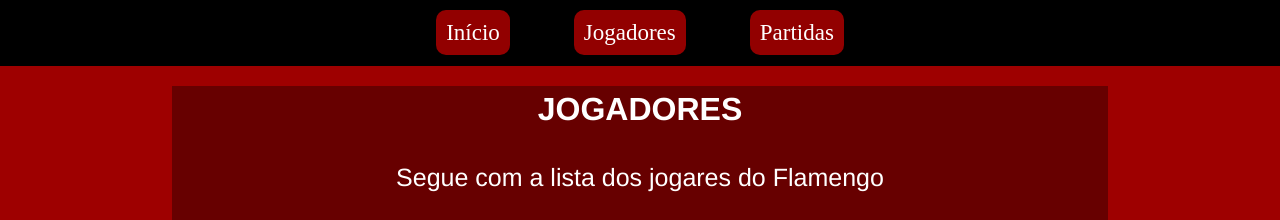
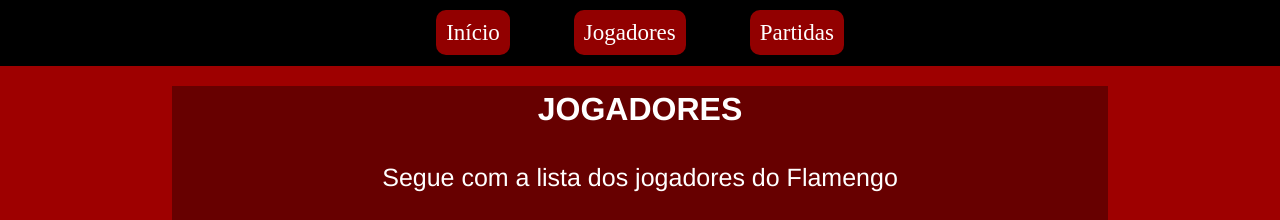
Before and after one commit to caua1701/Site-do-Flamengo, a plain HTML site: page jogadores.html in a window 1280 px wide. Shown: the top 220 px of the page. Drawn offline with Linux system fonts and the light colour scheme.

Commit message:
Update jogadores.html

```diff
--- a/jogadores.html
+++ b/jogadores.html
@@ -16,7 +16,7 @@
 
     <main>
       <h1>JOGADORES</h1>
-      <p>Segue com a lista dos jogares do Flamengo</p>
+      <p>Segue com a lista dos jogadores do Flamengo</p>
 
       <table>
         <tr>
```
